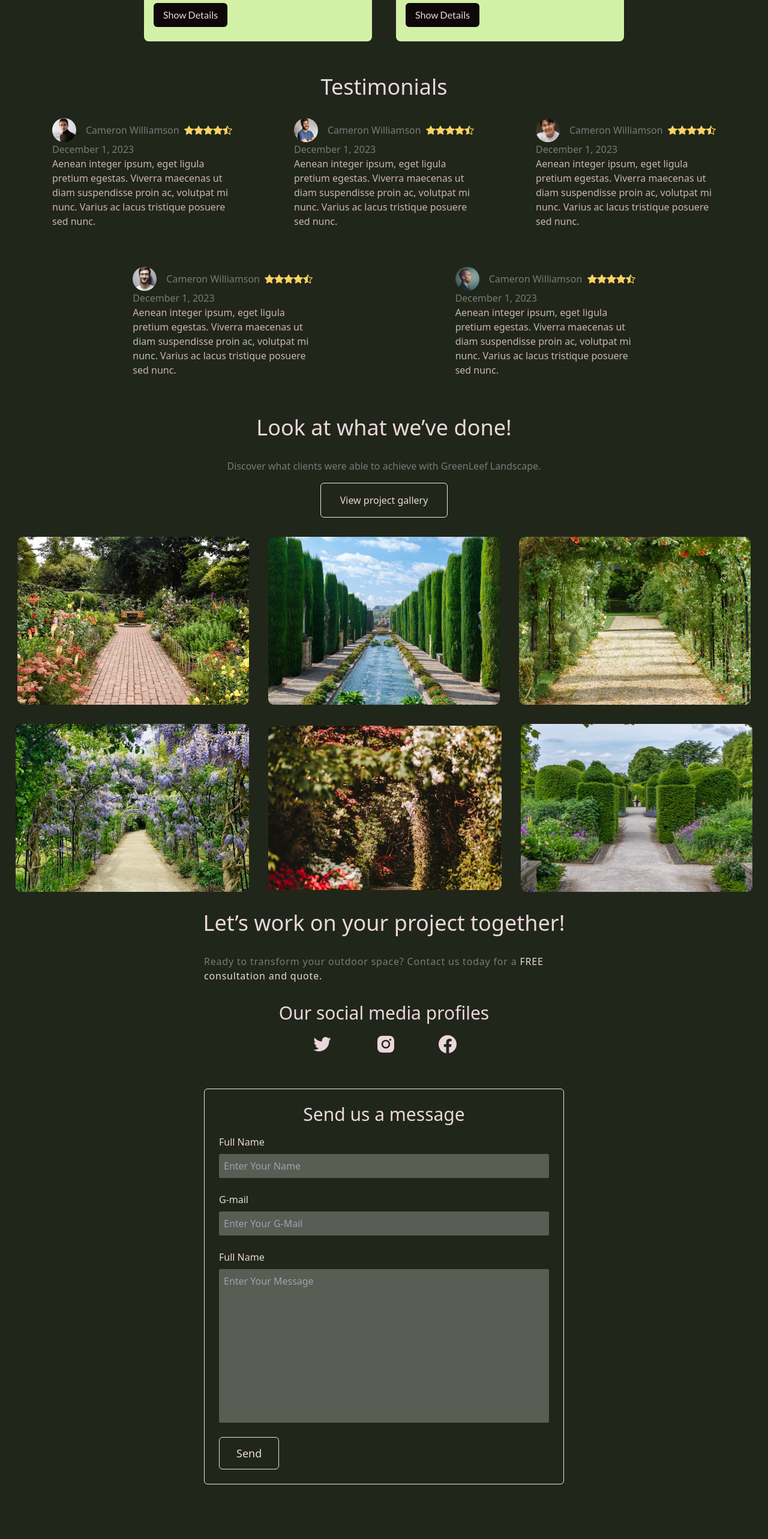
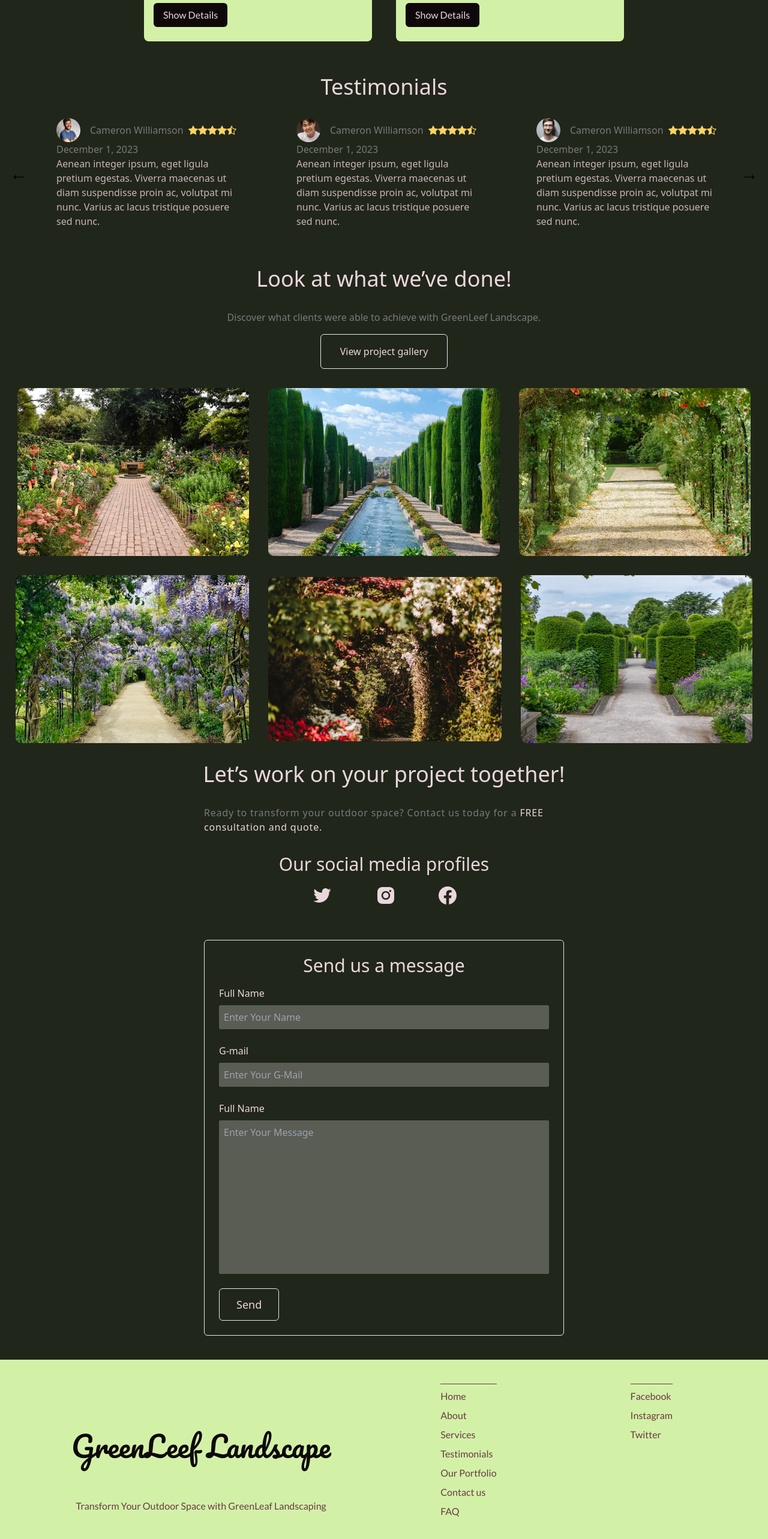
Before and after one commit to Ahmed-Youssef-219/GreenLeef, a Next.js app: page / in a window 1280 px wide. Shown: the part 2349-4915 px from the top of the page at 60% size. Before the commit the page ends 4864 px from the top, so only its background shows below. Built offline with nearby package versions, Linux system fonts and the light colour scheme.

Commit message:
adding my slider to testimonials

```diff
--- a/app/globals.css
+++ b/app/globals.css
@@ -9,3 +9,22 @@
     box-sizing: border-box;
     transition: all 0.3s ease;
 }
+
+.images_container {
+    grid-auto-flow: column;
+    grid-auto-columns: calc((100% / 3) - 12px);
+    scroll-snap-type: x mandatory;
+  }
+
+
+@media screen and (max-width: 1090px) {
+    .images_container {
+      grid-auto-columns: calc((100% / 2) - 9px);
+    }
+  }
+
+@media screen and (max-width: 760px) {
+    .images_container {
+      grid-auto-columns: 100%;
+    }
+  }
--- a/app/layout.js
+++ b/app/layout.js
@@ -1,27 +1,28 @@
 import "./globals.css";
 import { Inter } from "next/font/google";
 import Navbar from "@components/Navbar";
-import {Pacifico, Lato} from 'next/font/google'
+import { Pacifico, Lato } from "next/font/google";
 
 const inter = Inter({ subsets: ["latin"] });
 
 const pacifico = Pacifico({
-  weight:'400',
-  subsets:['latin'],
-  display:'swap',
-  variable: '--font-pacifico'
-})
+  weight: "400",
+  subsets: ["latin"],
+  display: "swap",
+  variable: "--font-pacifico",
+});
 
 const lato = Lato({
-  weight: ['300','400', '700'],
-  subsets:['latin'],
-  display: 'swap',
-  variable: '--font-lato'
-})
+  weight: ["300", "400", "700"],
+  subsets: ["latin"],
+  display: "swap",
+  variable: "--font-lato",
+});
 
 export const metadata = {
-  title: "Create Next App",
-  description: "Generated by create next app",
+  title: "Greenleef Landscape",
+  description:
+    "Welcome to Greenleef Landscape, your premier destination for all your landscaping needs. With years of experience in the industry, we specialize in providing top-notch landscape design, hardscaping, outdoor lighting, and irrigation system installation services.",
 };
 
 export default function RootLayout({ children }) {
--- a/app/page.js
+++ b/app/page.js
@@ -4,6 +4,7 @@ import Services from '@components/Services';
 import Testimonials from '@components/Testimonials';
 import Gallery from '@components/Gallery';
 import Contact from '@components/Contact';
+import Footer from '@components/Footer';
 export default function Home() {
   return (
     <main>
@@ -13,6 +14,7 @@ export default function Home() {
       <Testimonials />
       <Gallery />
       <Contact />
+      <Footer />
     </main>
   )
 }
--- a/components/Contact.jsx
+++ b/components/Contact.jsx
@@ -1,6 +1,12 @@
+'use client'
 import { BsFacebook } from "react-icons/bs";
 import { AiFillInstagram, AiOutlineTwitter } from "react-icons/ai";
 const Contact = () => {
+
+  const handleSubmit = (event) => {
+    event.preventDefault();
+  }
+
   return (
     <section id="contact" className="text-[#EAD7DC]">
       <div className="flex flex-col items-center justify-center">
@@ -34,7 +40,7 @@ const Contact = () => {
                 <label htmlFor="message">Full Name</label>
                 <textarea name="message" id="message" rows="10" placeholder="Enter Your Message" className="w-full my-2 p-2 outline-none rounded-sm bg-white/25 focus:scale-105 resize-none"></textarea>
             </div>
-            <button type="submit" className="py-3 px-7 border rounded-md text-lg">Send</button>
+            <button type="submit" className="py-3 px-7 border rounded-md text-lg hover:scale-90" onClick={handleSubmit}>Send</button>
         </form>
       </div>
     </section>
--- /dev/null
+++ b/components/Footer.jsx
@@ -0,0 +1,38 @@
+const Footer = () => {
+  return (
+    <section id="footer" className="w-screen bg-[#D2F1A7]">
+      <div className="text-[#6A3945] font-lato flex items-center justify-evenly flex-wrap">
+        <div className="p-2 my-4 mx-4 text-center">
+          <h2 className="text-[#0F080A] font-pacifico my-8 sm:my-16 text-3xl sm:text-5xl">
+            GreenLeef Landscape
+          </h2>
+          <p>Transform Your Outdoor Space with GreenLeaf Landscaping</p>
+        </div>
+        <ul className="my-10 border-t border-[#6A3945] mx-4 sm:mx-8 md:mx-16">
+          <li className="my-2 cursor-pointer hover:text-[#0F080A]">Home</li>
+          <li className="my-2 cursor-pointer hover:text-[#0F080A]">About</li>
+          <li className="my-2 cursor-pointer hover:text-[#0F080A]">Services</li>
+          <li className="my-2 cursor-pointer hover:text-[#0F080A]">
+            Testimonials
+          </li>
+          <li className="my-2 cursor-pointer hover:text-[#0F080A]">
+            Our Portfolio
+          </li>
+          <li className="my-2 cursor-pointer hover:text-[#0F080A]">
+            Contact us
+          </li>
+          <li className="my-2 cursor-pointer hover:text-[#0F080A]">FAQ</li>
+        </ul>
+        <ul className="my-10 border-t border-[#6A3945] self-start sm:mx-8 md:mx-16">
+          <li className="my-2 cursor-pointer hover:text-[#0F080A]">Facebook</li>
+          <li className="my-2 cursor-pointer hover:text-[#0F080A]">
+            Instagram
+          </li>
+          <li className="my-2 cursor-pointer hover:text-[#0F080A]">Twitter</li>
+        </ul>
+      </div>
+    </section>
+  );
+};
+
+export default Footer;
--- a/components/Navbar.jsx
+++ b/components/Navbar.jsx
@@ -8,7 +8,7 @@ const Navbar = () => {
   const flex_between = "flex items-center justify-between";
   const [active, setActive] = useState(false);
   return (
-    <header className="bg-[#D2F1A7] relative p-3  font-lato">
+    <header className="bg-[#D2F1A7] relative p-3 font-lato fixed top-0 right-0 left-0">
       <div className={`${flex_between} mx-4 sm:mx-10 md:mx-18 `}>
         <h2 className="text-[#0F080A] font-bold text-md sm:text-lg md:text-xl font-pacifico">
           GreenLeef Landscape
--- a/components/Testimonials.jsx
+++ b/components/Testimonials.jsx
@@ -1,20 +1,48 @@
+"use client";
 import TextimonialsCard from "./subComponents/TextimonialsCard";
-import { register } from "swiper/element/bundle";
-
-register();
+import { useRef } from "react";
+import Slider from "./lib/Slider";
 
 const Testimonials = () => {
+  const card = useRef();
+
   return (
     <section id="textimonials">
-        <h2 className="text-[#EAD7DC] text-center mt-14 text-4xl">Testimonials</h2>
+      <h2 className="text-[#EAD7DC] text-center mt-14 text-4xl">
+        Testimonials
+      </h2>
 
-      <div className="flex items-center justify-evenly flex-wrap">
+      <Slider card={card}>
+        <div  ref={card} draggable={false}  className="mx-4">
           <TextimonialsCard imagesrc="person1" />
+        </div>
+        <div  ref={card} draggable={false}  className="mx-4">
           <TextimonialsCard imagesrc="person2" />
+        </div>
+        <div  ref={card} draggable={false}  className="mx-4">
           <TextimonialsCard imagesrc="person3" />
+        </div>
+        <div  ref={card} draggable={false} className="mx-4">
           <TextimonialsCard imagesrc="person4" />
+        </div>
+        <div  ref={card} draggable={false} className="mx-4">
           <TextimonialsCard imagesrc="person5" />
         </div>
+        <div  ref={card} draggable={false} className="mx-4">
+          <TextimonialsCard imagesrc="person4" />
+        </div>
+        <div  ref={card} draggable={false} className="mx-4">
+          <TextimonialsCard imagesrc="person3" />
+        </div>
+        <div  ref={card} draggable={false} className="mx-4">
+          <TextimonialsCard imagesrc="person2" />
+        </div>
+        <div  ref={card} draggable={false} className="mx-4">
+          <TextimonialsCard imagesrc="person1" />
+        </div>
+      </Slider>
+
+
     </section>
   );
 };
--- /dev/null
+++ b/components/lib/Slider.jsx
@@ -0,0 +1,92 @@
+'use client'
+import React, { useEffect, useRef, useState } from "react";
+
+const Slider = ({ children, card }) => {
+  const cardsContainer = useRef();
+  const [isMouseDown, setIsMouseDown] = useState(false);
+  const [startX, setStartX] = useState(0);
+  const [startScrollLeft, setStartScrollLeft] = useState(0);
+  const [val, setVal] = useState(true);
+
+  let timeoutId;
+
+  const startDrag = (event) => {
+    setIsMouseDown(true);
+    setStartX(event.pageX);
+    setStartScrollLeft(cardsContainer.current.scrollLeft);
+  };
+
+  const dragging = (event) => {
+    if (!isMouseDown) {
+      return;
+    }
+    cardsContainer.current.scrollLeft =
+      startScrollLeft - (event.pageX - startX);
+  };
+
+  const stopDrag = () => {
+    setIsMouseDown(false);
+  };
+
+  const handleNext = () => {
+    cardsContainer.current.scrollLeft += card.current.offsetWidth + 32;
+  };
+  const handlePrev = () => {
+    cardsContainer.current.scrollLeft -= card.current.offsetWidth + 32;
+  };
+
+  const autoScroll = () => {
+    timeoutId = setTimeout(() => {
+      cardsContainer.current.scrollLeft += card.current.offsetWidth + 32;
+    }, 2000);
+  };
+
+  const infinity = () => {
+    if (cardsContainer.current.scrollLeft === 0) {
+      cardsContainer.current.scrollLeft =
+        cardsContainer.current.scrollWidth -
+        cardsContainer.current.offsetWidth -
+        10;
+    } else if (
+      Math.ceil(cardsContainer.current.scrollLeft) ===
+      cardsContainer.current.scrollWidth - cardsContainer.current.offsetWidth
+    ) {
+      cardsContainer.current.scrollLeft = 10;
+    }
+    clearTimeout(timeoutId);
+    if (!cardsContainer.current.matches(":hover")) {
+      setVal((prev) => !prev);
+    }
+  };
+
+  useEffect(() => {
+    autoScroll();
+  }, [val]);
+  return (
+    <>
+      <div className="flex items-center justify-between px-4 w-full">
+        <button onClick={handlePrev} className="text-3xl hidden sm:flex">
+          ←
+        </button>
+        <div
+          className="cursor-grab grid gap-4 images_container overflow-x-hidden scroll-smooth"
+          ref={cardsContainer}
+          onMouseMove={dragging}
+          onMouseDown={startDrag}
+          onMouseUp={stopDrag}
+          onScroll={infinity}
+          onMouseLeave={() => {
+            setVal((prev) => !prev);
+          }}
+        >
+          {children}
+        </div>
+        <button onClick={handleNext} className="text-3xl hidden sm:flex">
+          →
+        </button>
+      </div>
+    </>
+  );
+};
+
+export default Slider;
```
Lines whose indentation alone changed are shown as unchanged.
